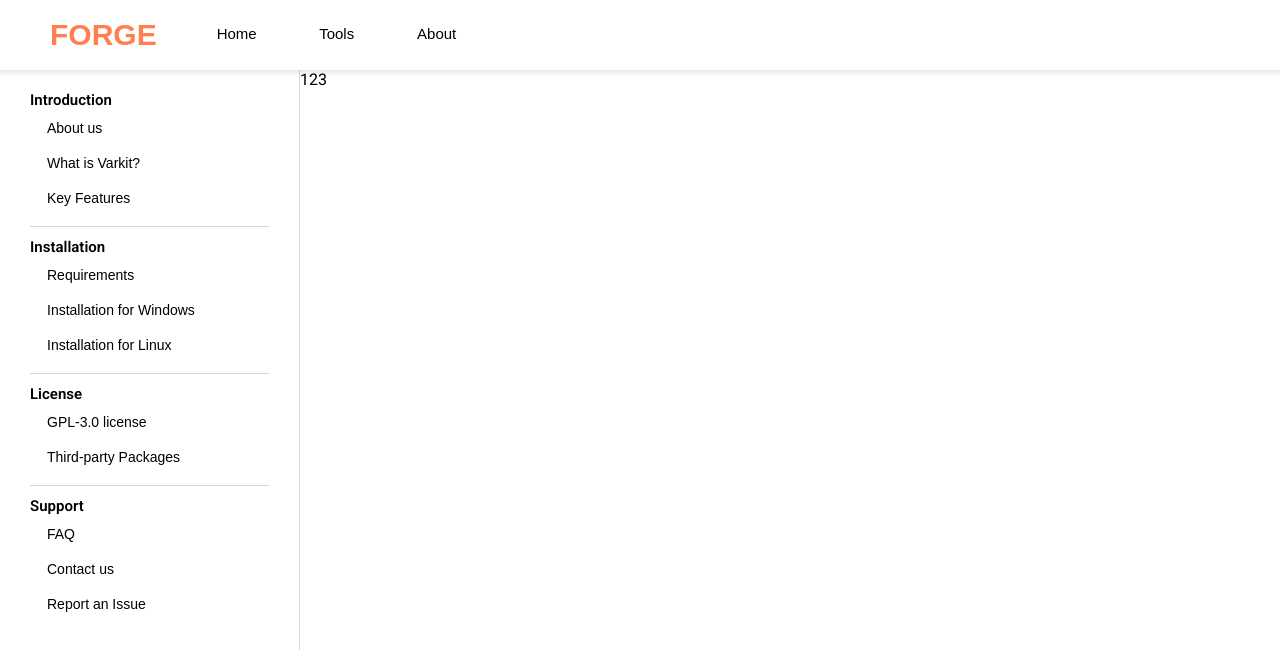
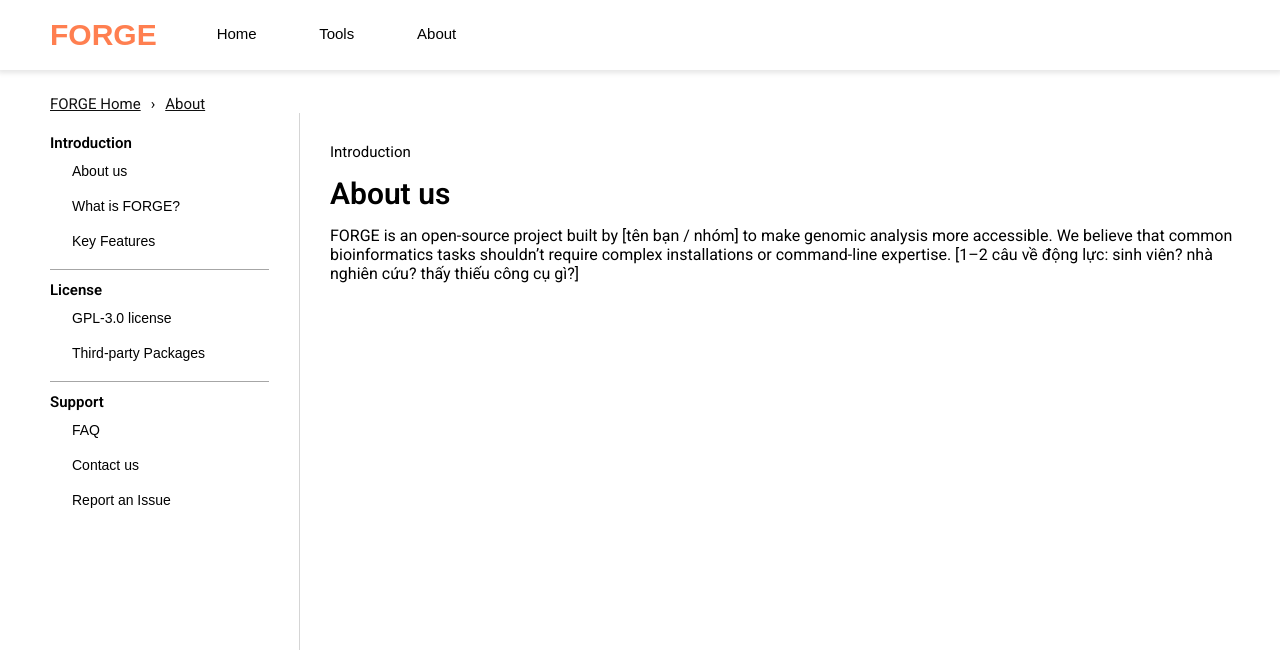
Before and after one commit to lakieungocquyet/forge, a React (Vite) app: page /docs in a window 1280 px wide. Shown: the top 650 px of the page. Built offline with nearby package versions, Linux system fonts and the light colour scheme; a web font is replaced by a local one.

Commit message:
Add introductory FORGE documentation pages

```diff
--- a/src/routes/mainpage/docs/AboutUs.jsx
+++ b/src/routes/mainpage/docs/AboutUs.jsx
@@ -1,7 +1,25 @@
 function AboutUs () {
     return (
-        <div className="about_us">
-            123
+        <div>
+            <div
+                style={{
+                    fontSize: "15px",
+                }}
+            >
+                Introduction
+            </div>
+            <div
+                style={{
+                    fontSize: "30px",
+                    padding: "15px 0px",
+                    fontWeight: "600"
+                }}
+            >
+                About us
+            </div>
+            <div>
+                FORGE is an open-source project built by [tên bạn / nhóm] to make genomic analysis more accessible. We believe that common bioinformatics tasks shouldn’t require complex installations or command-line expertise. [1–2 câu về động lực: sinh viên? nhà nghiên cứu? thấy thiếu công cụ gì?]
+            </div>
         </div>
     )
 }
--- a/src/routes/mainpage/docs/Documentation.jsx
+++ b/src/routes/mainpage/docs/Documentation.jsx
@@ -1,36 +1,93 @@
 import { Outlet } from "react-router";
 import { Link, useNavigate } from 'react-router';
+import Breadcrumb from "../../../components/ui/Breadcrumb";
+import Divider from "../../../components/ui/Divider";
 function Documentation () {
     const navigate = useNavigate();
+    const breadcrumbItems = [
+        { label: "FORGE Home", path: "/" },
+        { label: "About", path: "/docs" },
+    ];
     return (
-        <div className="documentation">
-            <div className="sidebar">
+        <div>
+            <Breadcrumb items={breadcrumbItems} />
+            <div
+                className="documentation"
+                style={{
+                        height: "100vh",
+                        display: "grid",
+                        gridTemplateColumns: "300px 1fr",
+                        gridTemplateAreas: '"left right"',
+                }}
+            >
+                <div
+                    className="sidebar"
+                    style={{
+                        width: "100%",
+                        height: "100%",
+                        gridArea: "left",
+                        borderRight: "solid 1px #d5d5d5",
+                        display: "flex",
+                        flexDirection: "column",
+                        paddingTop: "20px",
+                        paddingLeft: "50px",
+                        paddingRight: "30px",
+                        overflowY: "auto",
+                        boxSizing: "border-box"
+                    }}
+                >
+                    <style>
+                        {`
+                            .sidebar_section_title{
+                                font-size: 15px;
+                                line-height: 21px;
+                                font-weight: 600;
+                            }
+                            .sidebar_button{
+                                font-size: 14px;
+                                line-height: 21px;
+                                font-weight: 500;
+                                width: 100%;
+                                display: flex;
+                                align-self: start;
+                                justify-self: center;
+                                padding: 5px 20px;
+                                background-color: transparent;
+                                border: solid 2px transparent;
+                                cursor: pointer;
+                                box-sizing: border-box;
+                                &:hover{
+                                    border: solid 2px #FF7F50;
+                                    border-radius: 5px;
+                                }
+                            }
+                        `}
+                    </style>
                     <span className="sidebar_section_title">Introduction</span>
                     <button className="sidebar_button" onClick={() => navigate("/docs/about-us")}>About us</button>
-                <button className="sidebar_button">What is Varkit?</button>
+                    <button className="sidebar_button" onClick={() => navigate("/docs/what-is-forge")} >What is FORGE?</button>
                     <button className="sidebar_button">Key Features</button>
-                <div className="divider"></div>
-                <span className="sidebar_section_title">Installation</span>
-                <button className="sidebar_button">Requirements</button>
-                <button className="sidebar_button">Installation for Windows</button>
-                <button className="sidebar_button">Installation for Linux</button>
-
-                <div className="divider"></div>
-
+                    <Divider style={{marginTop: "10px", marginBottom: "10px"}}/>
                     <span className="sidebar_section_title">License</span>
                     <button className="sidebar_button" onClick={() => navigate("/docs/license")}>GPL-3.0 license</button>
                     <button className="sidebar_button">Third-party Packages</button>
-
-                <div className="divider"></div>
-
+                    <Divider style={{marginTop: "10px", marginBottom: "10px"}}/>
                     <span className="sidebar_section_title">Support</span>
                     <button className="sidebar_button">FAQ</button>
                     <button className="sidebar_button">Contact us</button>
                     <button className="sidebar_button">Report an Issue</button>
                 </div>
-            <div className="content">
+                <div
+                    className="content"
+                    style={{
+                        padding: "30px 30px",
+                        gridArea: "right"
+                    }}
+                >
                     <Outlet />
                 </div>
+            </div>
+
         </div>
     )
 }
--- a/src/routes/mainpage/docs/License.jsx
+++ b/src/routes/mainpage/docs/License.jsx
@@ -1,7 +1,25 @@
 function License () {
     return (
-        <div className="license">
-            456
+        <div>
+            <div
+                style={{
+                    fontSize: "15px",
+                }}
+            >
+                License
+            </div>
+            <div
+                style={{
+                    fontSize: "30px",
+                    padding: "15px 0px",
+                    fontWeight: "600"
+                }}
+            >
+                GPL-3.0 license
+            </div>
+            <div>
+                FORGE is released under the GNU General Public License v3.0. You are free to use, modify and redistribute it, provided derivative works are released under the same license.
+            </div>
         </div>
     )
 }
--- /dev/null
+++ b/src/routes/mainpage/docs/WhatIsFORGE.jsx
@@ -0,0 +1,26 @@
+function WhatIsFORGE () {
+    return (
+        <div>
+            <div
+                style={{
+                    fontSize: "15px",
+                }}
+            >
+                Introduction
+            </div>
+            <div
+                style={{
+                    fontSize: "30px",
+                    padding: "15px 0px",
+                    fontWeight: "600"
+                }}
+            >
+                What Is FORGE?
+            </div>
+            <div>
+                FORGE (Focused Repository for Genomic Exploration) is a web-based toolkit for exploring and analyzing genomic data directly in your browser. Powered by WebAssembly, computations run locally on your machine, so your data never has to be uploaded to a server.
+            </div>
+        </div>
+    )
+}
+export default WhatIsFORGE;
--- a/src/routes/mainpage/home/Home.jsx
+++ b/src/routes/mainpage/home/Home.jsx
@@ -30,14 +30,14 @@ function Home() {
                         >
                             Explore Now
                         </button>
-                        <button
+                        {/* <button
                             className="install_button"
                             onClick={() => {
                                 navigate("/installation")
                             }}
                         >
                             Install
-                        </button>
+                        </button> */}
                     </div>
                 </div>
                 <div className="home_design">
--- a/src/styles/App.scss
+++ b/src/styles/App.scss
@@ -483,62 +483,7 @@ html, body {
 .vcftoolkit_convert {
 
 }
-// documentation
-.documentation{
-    height: 100vh;
-    display: grid;
-    grid-template-columns: 300px 1fr;
-    grid-template-areas: "left right";
-    .sidebar{
-        width: 100%;
-        height: 100%;
-        grid-area: left;
-        border-right: solid 1px #d5d5d5;
-        display: flex;
-        flex-direction: column;
-        padding-top: 20px;
-        padding-left: 30px;
-        padding-right: 30px;
-        overflow-y: auto;
-        box-sizing: border-box;
 
-        .sidebar_section_title{
-            font-size: 15px;
-            line-height: 21px;
-            font-weight: 600;
-        }
-        .sidebar_button{
-            font-size: 14px;
-            line-height: 21px;
-            font-weight: 500;
-            width: 100%;
-            display: flex;
-            align-self: start;
-            justify-self: center;
-            padding: 5px 15px;
-            background-color: transparent;
-            border: solid 2px transparent;
-            cursor: pointer;
-            box-sizing: border-box;
-            &:hover{
-                border: solid 2px #FF7F50;
-                border-radius: 5px;
-            }
-        }
-        .divider{
-            margin-top: 10px;
-            margin-bottom: 10px;
-            width: 100%;
-            background-color: #d5d5d5;
-            height: 1px;
-            justify-self: center;
-            align-self: center;
-        }
-    }
-    .content{
-        grid-area: right;
-    }
-}
 // NAV
 .header_navigation {
     }
```
Lines whose indentation alone changed are shown as unchanged.
